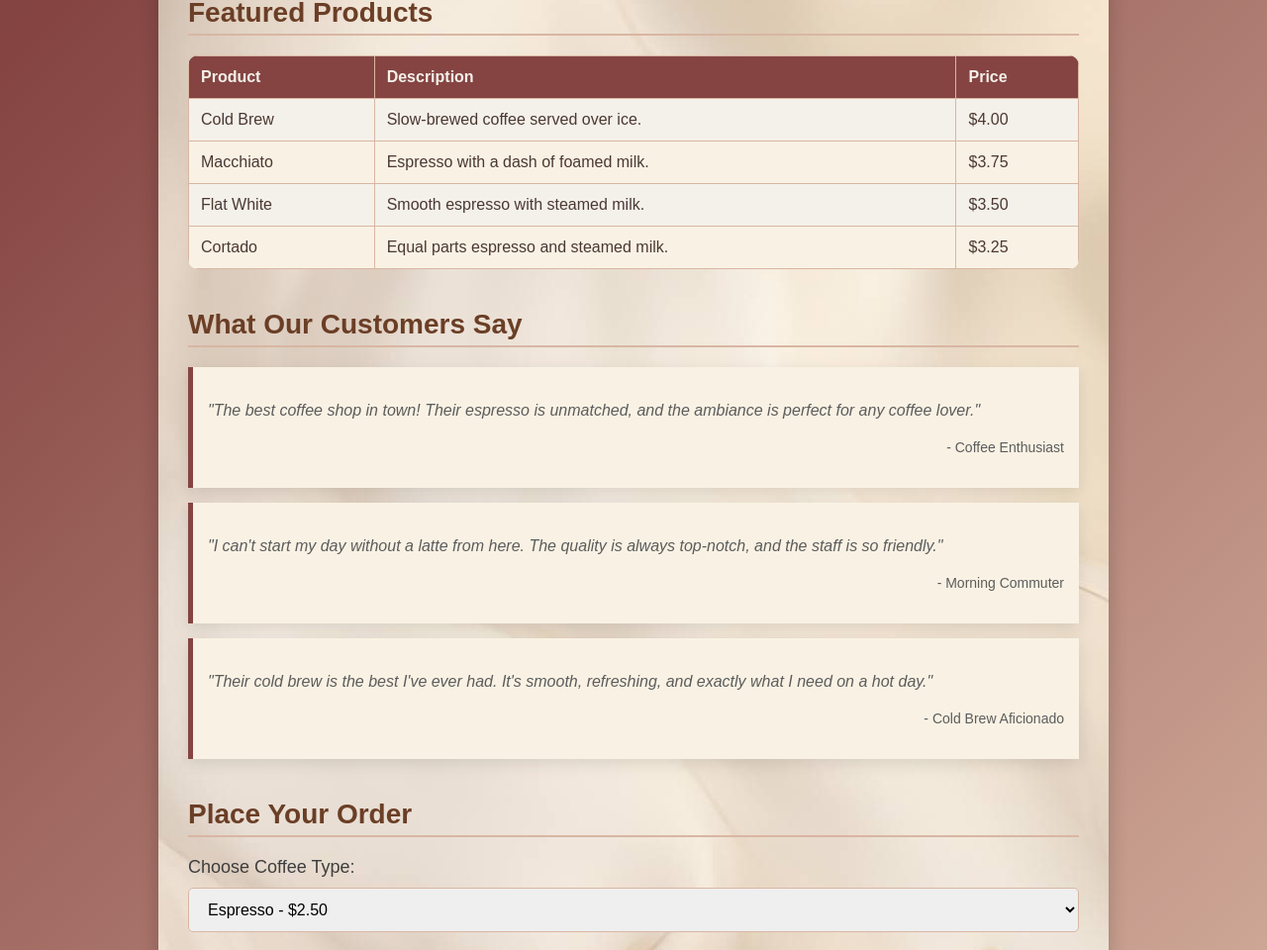
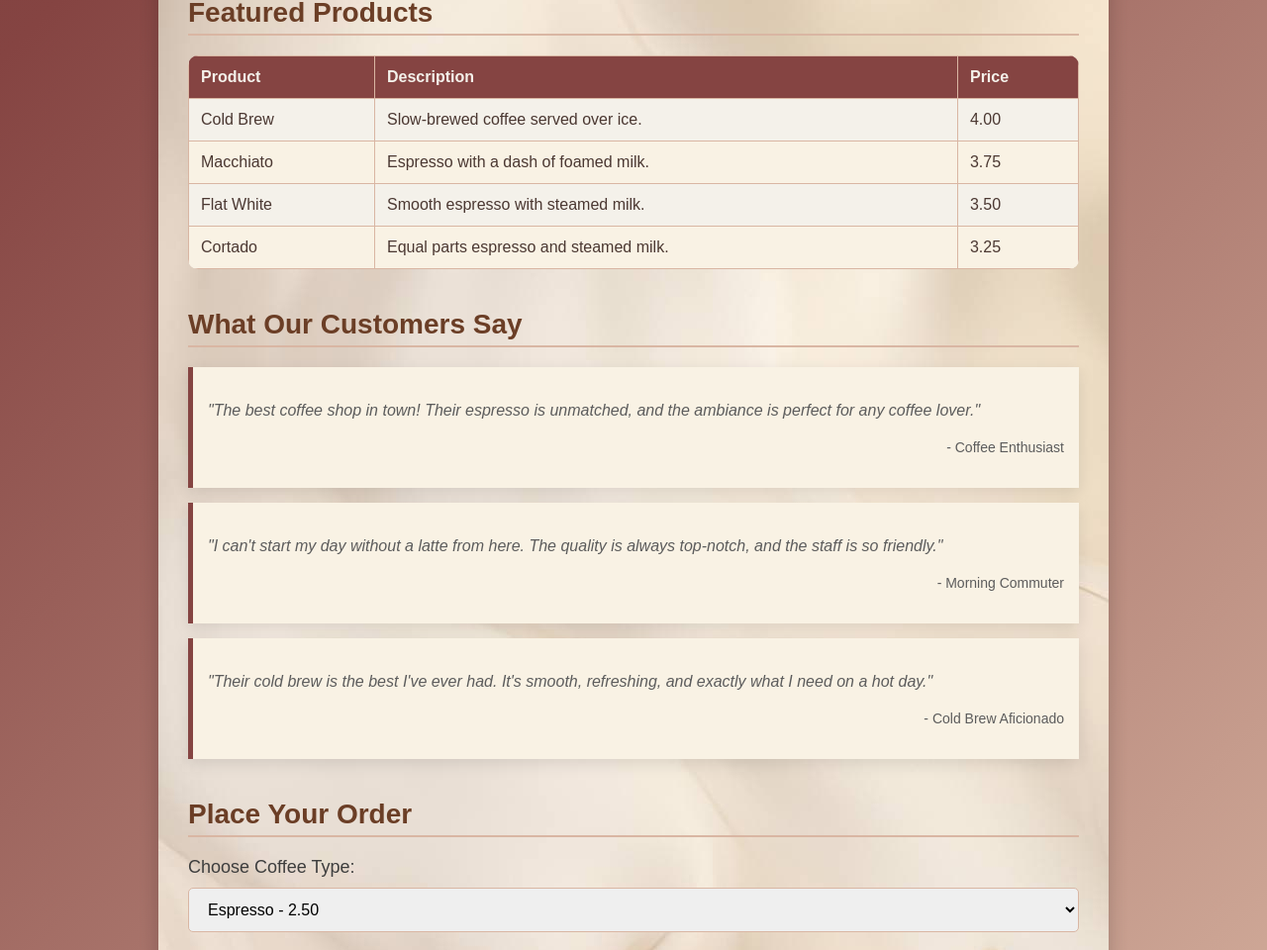
Before and after one commit to AJ6002/WTL, a plain HTML site: page index.html in a window 1280 px wide. Shown: the part 2472-3432 px from the top of the page at 99% size. Drawn offline with Linux system fonts and the light colour scheme.

Commit message:
Update index.html

```diff
--- a/index.html
+++ b/index.html
@@ -71,22 +71,22 @@
                     <tr>
                         <td>Cold Brew</td>
                         <td>Slow-brewed coffee served over ice.</td>
-                        <td>$4.00</td>
+                        <td>4.00</td>
                     </tr>
                     <tr>
                         <td>Macchiato</td>
                         <td>Espresso with a dash of foamed milk.</td>
-                        <td>$3.75</td>
+                        <td>3.75</td>
                     </tr>
                     <tr>
                         <td>Flat White</td>
                         <td>Smooth espresso with steamed milk.</td>
-                        <td>$3.50</td>
+                        <td>3.50</td>
                     </tr>
                     <tr>
                         <td>Cortado</td>
                         <td>Equal parts espresso and steamed milk.</td>
-                        <td>$3.25</td>
+                        <td>3.25</td>
                     </tr>
                 </tbody>
             </table>
@@ -113,11 +113,11 @@
             <form action="#" method="POST">
                 <label for="coffee-type">Choose Coffee Type:</label>
                 <select id="coffee-type" name="coffee-type" required>
-                    <option value="espresso">Espresso - $2.50</option>
-                    <option value="americano">Americano - $3.00</option>
-                    <option value="cappuccino">Cappuccino - $3.50</option>
-                    <option value="latte">Latte - $3.75</option>
-                    <option value="mocha">Mocha - $4.00</option>
+                    <option value="espresso">Espresso - 2.50</option>
+                    <option value="americano">Americano - 3.00</option>
+                    <option value="cappuccino">Cappuccino - 3.50</option>
+                    <option value="latte">Latte - 3.75</option>
+                    <option value="mocha">Mocha - 4.00</option>
                 </select>
 
                 <label for="quantity">Quantity:</label>
```
